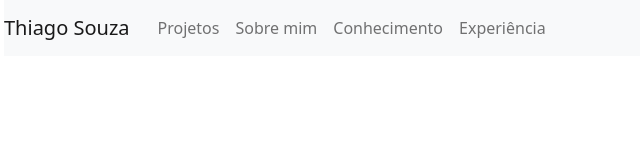
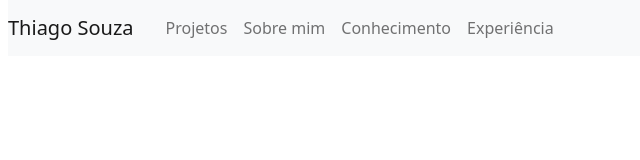
Before and after one commit to crook100/crook100.github.io, a plain HTML site: page index.html in a window 1280 px wide. Shown: the full height of the page, 0-640 px from the left. Drawn offline with nearby package versions, Linux system fonts and the light colour scheme.

Commit message:
Aumento do espaçamento

```diff
--- a/index.html
+++ b/index.html
@@ -29,13 +29,13 @@
 <body>
     <div id="app">
 
-        <nav class="navbar navbar-expand-lg ms-1 me-1 navbar-light bg-light">
+        <nav class="navbar navbar-expand-lg ms-2 me-2 navbar-light bg-light">
             <a class="navbar-brand" href="#">Thiago Souza</a>
             <button class="navbar-toggler" type="button" data-bs-toggle="collapse" data-bs-target="#navbarSupportedContent">
                 <span class="navbar-toggler-icon"></span>
             </button>
 
-            <div class="ms-1 me-1 collapse navbar-collapse" id="navbarSupportedContent">
+            <div class="ms-2 me-2 collapse navbar-collapse" id="navbarSupportedContent">
                 <ul class="navbar-nav mr-auto">
                     <li class="nav-item active">
                         <a class="nav-link" href="#">Projetos</a>
```
